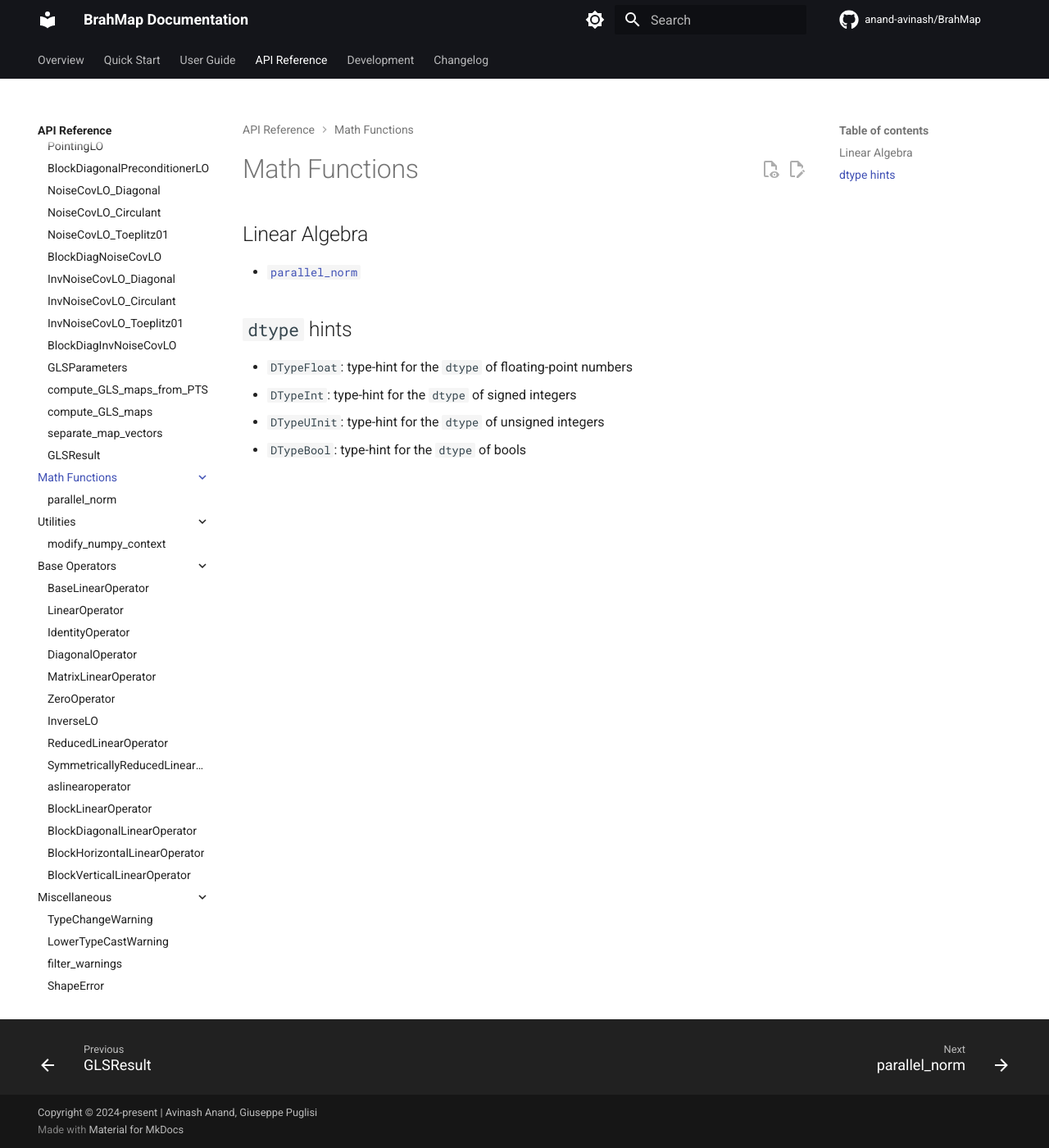
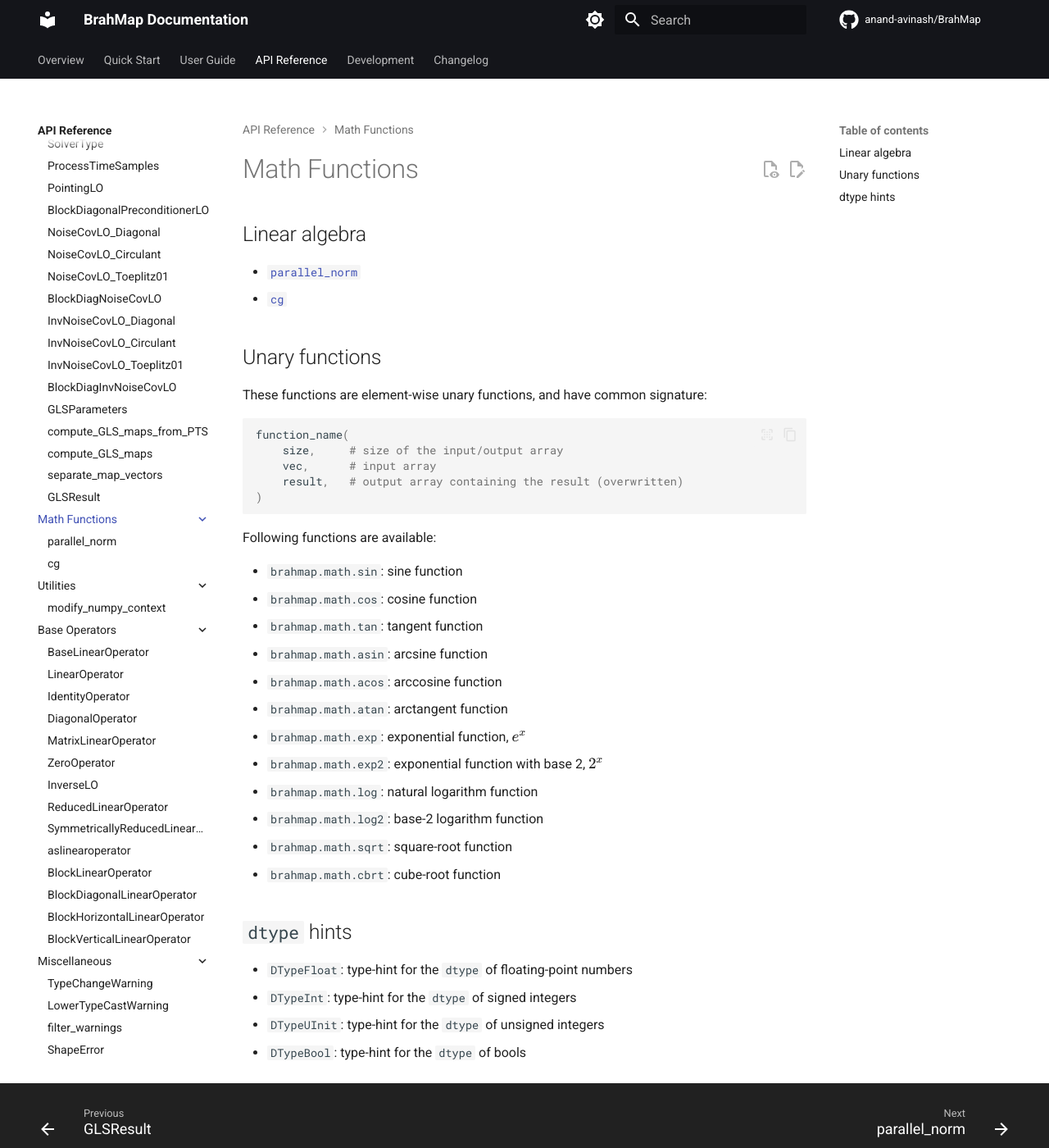
Before and after one commit to anand-avinash/BrahMap, an MkDocs documentation site: the page built from docs/api_reference/math_functions/index.md, in a window 1280 px wide and 1400 px high. Shown: the whole window at 82% size. Built offline with MkDocs 1.6.1 and Material for MkDocs 9.7.7, drawn with Linux system fonts in a browser that asks for light colours; comment, search, counter and statistics services are not loaded.

Commit message:
added more quantities to math docs tree

````diff
--- a/docs/api_reference/core/index.md
+++ b/docs/api_reference/core/index.md
@@ -1,4 +1,4 @@
-# Core Interfaces
+# Core Interface
 
 ## Data pre-processing
 
--- a/docs/api_reference/math_functions/index.md
+++ b/docs/api_reference/math_functions/index.md
@@ -1,8 +1,36 @@
 # Math Functions
 
-## Linear Algebra
+## Linear algebra
 
 - [`parallel_norm`](parallel_norm.md)
+- [`cg`](cg.md)
+
+## Unary functions
+
+These functions are element-wise unary functions, and have common signature:
+
+```python
+function_name(
+    size,     # size of the input/output array
+    vec,      # input array
+    result,   # output array containing the result (overwritten)
+)
+```
+
+Following functions are available:
+
+- `brahmap.math.sin`: sine function
+- `brahmap.math.cos`: cosine function
+- `brahmap.math.tan`: tangent function
+- `brahmap.math.asin`: arcsine function
+- `brahmap.math.acos`: arccosine function
+- `brahmap.math.atan`: arctangent function
+- `brahmap.math.exp`: exponential function, $e^x$
+- `brahmap.math.exp2`: exponential function with base 2, $2^x$
+- `brahmap.math.log`: natural logarithm function
+- `brahmap.math.log2`: base-2 logarithm function
+- `brahmap.math.sqrt`: square-root function
+- `brahmap.math.cbrt`: cube-root function
 
 ## `dtype` hints
 
--- a/mkdocs.yaml
+++ b/mkdocs.yaml
@@ -166,6 +166,7 @@ nav:
     - Math Functions:
       - api_reference/math_functions/index.md
       - parallel_norm: api_reference/math_functions/parallel_norm.md
+      - cg: api_reference/math_functions/cg.md
 
     - Utilities:
       - api_reference/utilities/index.md
````
Also changed, not shown: docs/api_reference/index.md (+1 -1 lines), docs/api_reference/math_functions/cg.md (added, +3 -0 lines).
